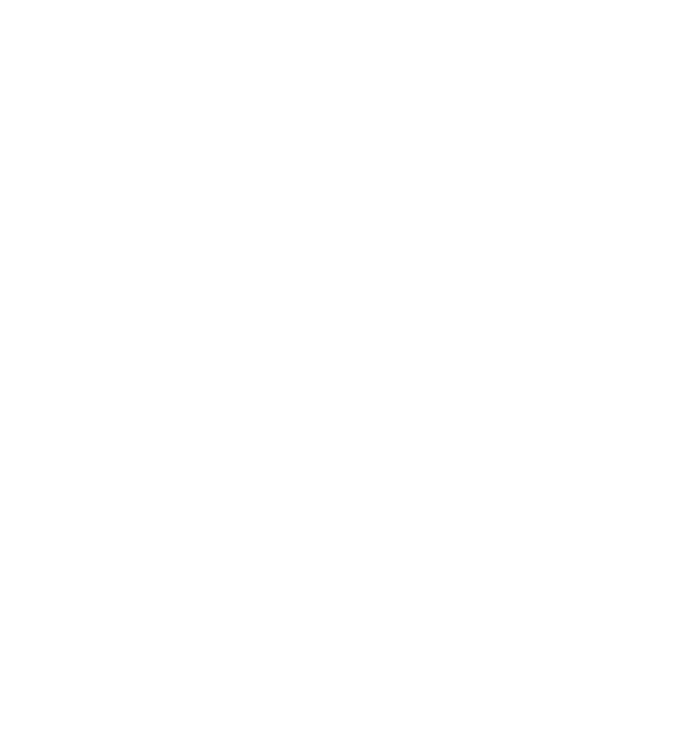
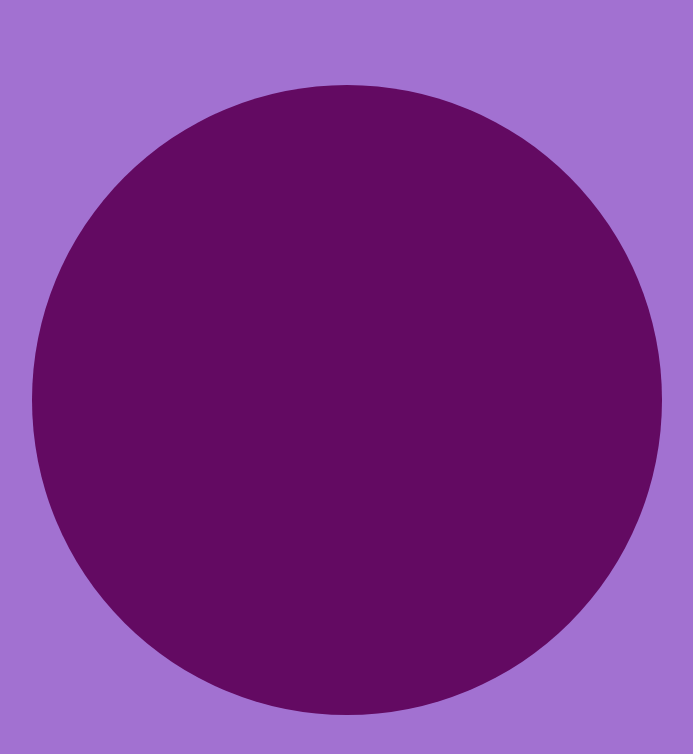
Before and after one commit to mary-caraveo/css-user, a plain HTML site: page index.html in a window 1280 px wide. Shown: the whole page, without its empty margins (293-986 px from the left). Drawn offline with Linux system fonts and the light colour scheme.

Commit message:
feat: add image background

```diff
--- a/index.html
+++ b/index.html
@@ -11,7 +11,7 @@
 
 <body>
   <div class="container">
-    <div class="square">
+    <div class="background">
       <div class="ear_left"></div>
       <div class="ear_right"></div>
       <div class="body"></div>
--- a/src/styles/drawing.css
+++ b/src/styles/drawing.css
@@ -12,3 +12,27 @@
   --square: #630a62;
   --skin-nose: #d19471;
 }
+
+body {
+  margin: 0;
+  overflow: hidden;
+}
+
+.container {
+  display: flex;
+  justify-content: center;
+  align-items: center;
+  height: 100vh;
+  background: var(--background);
+}
+
+.background {
+  display: flex;
+  justify-content: center;
+  align-items: center;
+  background: var(--square);
+  clip-path: circle(50%);
+  position: relative;
+  width: 630px;
+  height: 630px;
+}
```
